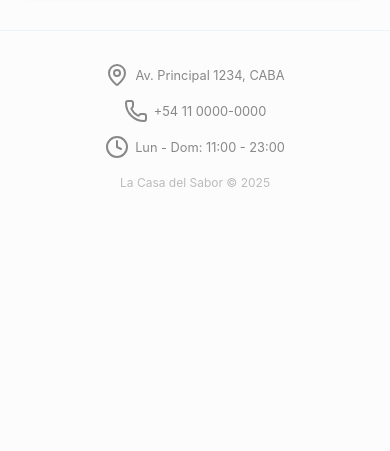
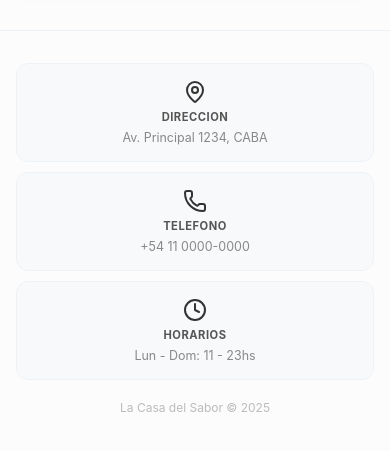
Before and after one commit to JuyCode/modelo-comida, a plain HTML site: page index.html in a window 390 px wide. Shown: the part 2647-3098 px from the top of the page. Before the commit the page ends 2901 px from the top, so only its background shows below. Drawn offline with nearby package versions, Linux system fonts and the light colour scheme.

Commit message:
fix: footer con cards separadas para info del local

```diff
--- a/index.html
+++ b/index.html
@@ -300,18 +300,21 @@
 
   <!-- Footer -->
   <footer class="footer">
-    <div class="footer-info">
-      <div class="footer-item">
+    <div class="footer-cards">
+      <div class="footer-card">
         <i data-lucide="map-pin"></i>
+        <strong>Direccion</strong>
         <span>Av. Principal 1234, CABA</span>
       </div>
-      <div class="footer-item">
+      <div class="footer-card">
         <i data-lucide="phone"></i>
+        <strong>Telefono</strong>
         <span>+54 11 0000-0000</span>
       </div>
-      <div class="footer-item">
+      <div class="footer-card">
         <i data-lucide="clock"></i>
-        <span>Lun - Dom: 11:00 - 23:00</span>
+        <strong>Horarios</strong>
+        <span>Lun - Dom: 11 - 23hs</span>
       </div>
     </div>
     <p class="footer-copy">La Casa del Sabor &copy; 2025</p>
--- a/style.css
+++ b/style.css
@@ -334,26 +334,43 @@ body {
   transition: border-color 0.3s;
 }
 
-.footer-info {
-  display: flex;
-  justify-content: center;
-  gap: 24px;
-  flex-wrap: wrap;
-  margin-bottom: 16px;
+.footer-cards {
+  display: grid;
+  grid-template-columns: repeat(3, 1fr);
+  gap: 12px;
+  margin-bottom: 20px;
 }
 
-.footer-item {
+.footer-card {
+  background: #f8f9fa;
+  border: 1px solid #edf2f7;
+  border-radius: 12px;
+  padding: 16px 12px;
   display: flex;
+  flex-direction: column;
   align-items: center;
   gap: 6px;
-  font-size: 0.8rem;
-  color: #888;
+  transition: background 0.3s, border-color 0.3s;
 }
 
-.footer-item i {
-  width: 14px;
-  height: 14px;
+.footer-card i {
+  width: 20px;
+  height: 20px;
   color: #c0392b;
+}
+
+.footer-card strong {
+  font-size: 0.7rem;
+  font-weight: 700;
+  text-transform: uppercase;
+  letter-spacing: 0.5px;
+  color: #555;
+  transition: color 0.3s;
+}
+
+.footer-card span {
+  font-size: 0.78rem;
+  color: #888;
 }
 
 .footer-copy {
@@ -375,10 +392,9 @@ body {
     font-size: 0.78rem;
   }
 
-  .footer-info {
-    flex-direction: column;
-    align-items: center;
-    gap: 12px;
+  .footer-cards {
+    grid-template-columns: 1fr;
+    gap: 10px;
   }
 }
 
@@ -448,8 +464,17 @@ body.dark .footer {
   border-color: #2a2a2a;
 }
 
-body.dark .footer-item {
-  color: #777;
+body.dark .footer-card {
+  background: #1a1a1a;
+  border-color: #2a2a2a;
+}
+
+body.dark .footer-card strong {
+  color: #999;
+}
+
+body.dark .footer-card span {
+  color: #666;
 }
 
 body.dark .empty-state i {
```
